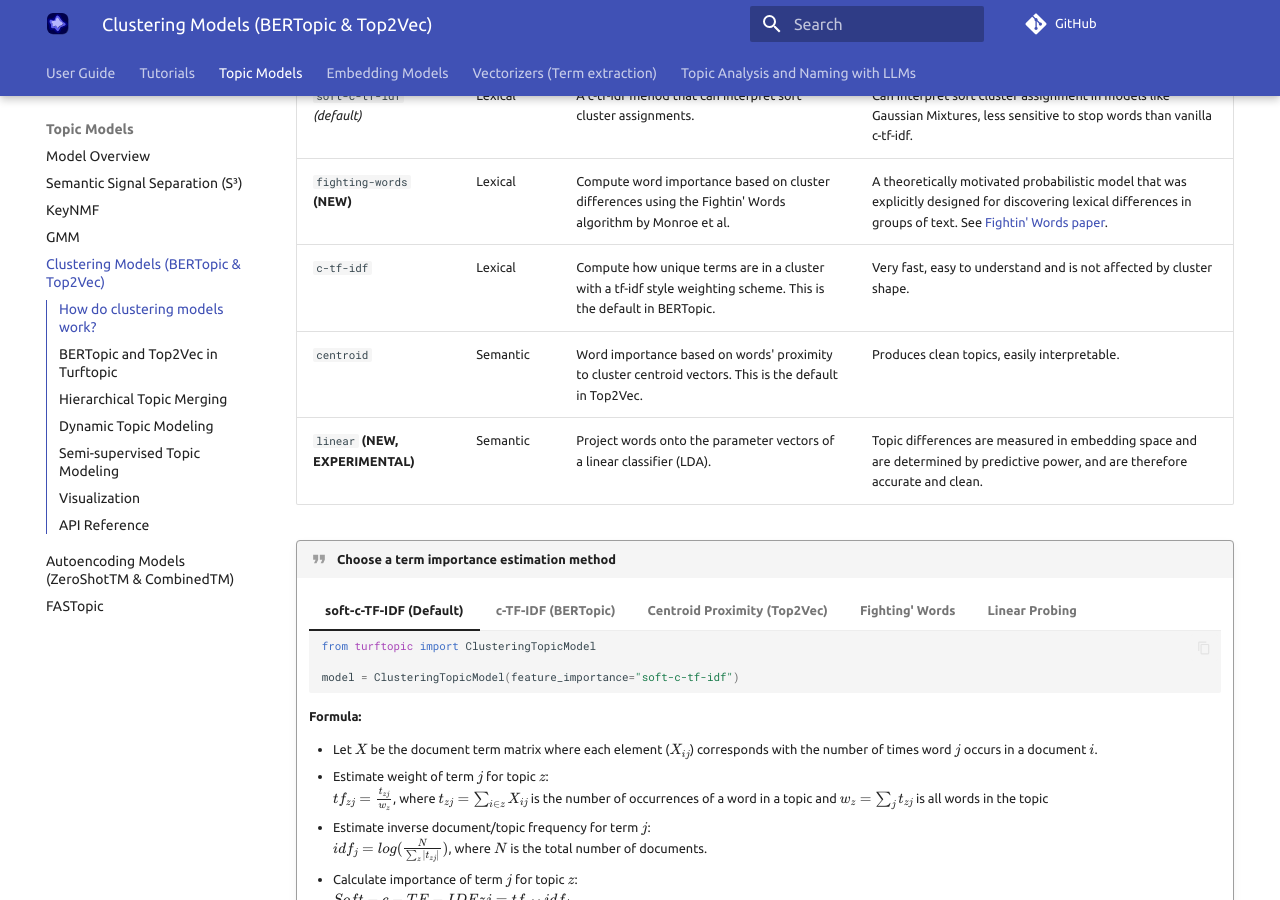
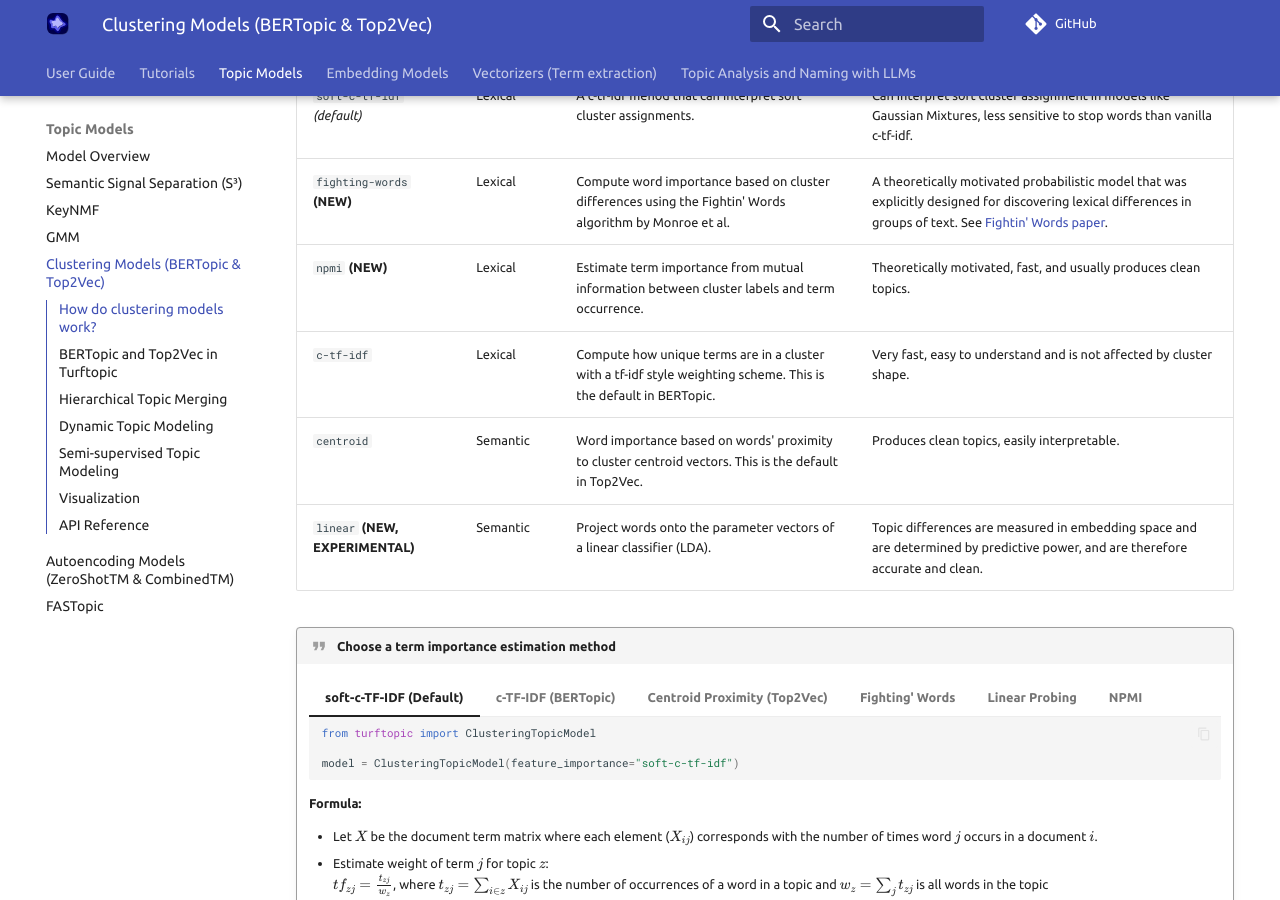
Before and after one commit to x-tabdeveloping/turftopic, an MkDocs documentation site: the page built from docs/clustering.md, in a window 1280 px wide and 900 px high, scrolled down 2962 px. Built offline with MkDocs 1.6.1 and Material for MkDocs 9.7.7, drawn with Linux system fonts in a browser that asks for light colours; comment, search, counter and statistics services are not loaded.

Commit message:
Added NPMI to docs

````diff
--- a/docs/clustering.md
+++ b/docs/clustering.md
@@ -122,6 +122,7 @@ By and large there are two types of methods that can be used for importance esti
 | - | - | - | - |
 | `soft-c-tf-idf` *(default)* | Lexical | A c-tf-idf mehod that can interpret soft cluster assignments. | Can interpret soft cluster assignment in models like Gaussian Mixtures, less sensitive to stop words than vanilla c-tf-idf. |
 | `fighting-words` **(NEW)** | Lexical | Compute word importance based on cluster differences using the Fightin' Words algorithm by Monroe et al. | A theoretically motivated probabilistic model that was explicitly designed for discovering lexical differences in groups of text. See [Fightin' Words paper](https://languagelog.ldc.upenn.edu/myl/Monroe.pdf). |
+| `npmi` **(NEW)** | Lexical | Estimate term importance from mutual information between cluster labels and term occurrence. | Theoretically motivated, fast, and usually produces clean topics. |
 | `c-tf-idf` | Lexical | Compute how unique terms are in a cluster with a tf-idf style weighting scheme. This is the default in BERTopic. | Very fast, easy to understand and is not affected by cluster shape. |
 | `centroid` | Semantic | Word importance based on words' proximity to cluster centroid vectors. This is the default in Top2Vec. | Produces clean topics, easily interpretable. |
 | `linear` **(NEW, EXPERIMENTAL)** | Semantic | Project words onto the parameter vectors of a linear classifier (LDA). | Topic differences are measured in embedding space and are determined by predictive power, and are therefore accurate and clean. |
@@ -193,6 +194,14 @@ By and large there are two types of methods that can be used for importance esti
         from turftopic import ClusteringTopicModel
 
         model = ClusteringTopicModel(feature_importance="linear")
+        ```
+
+    === "NPMI"
+
+        ```python
+        from turftopic import ClusteringTopicModel
+
+        model = ClusteringTopicModel(feature_importance="npmi")
         ```
 
 
````
